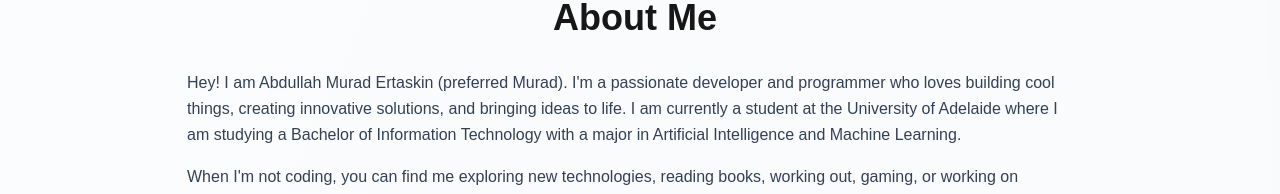
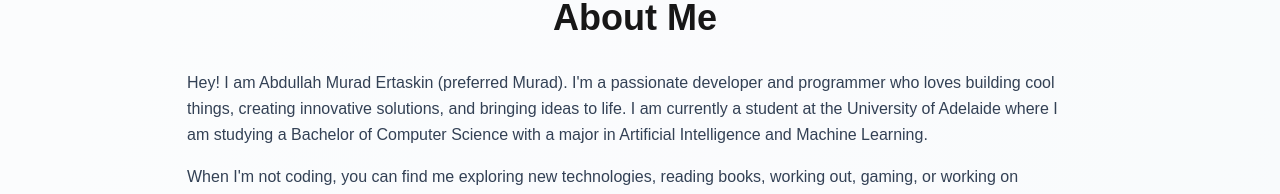
Before and after one commit to MuradErtas/MuradDev, a Next.js app: page / in a window 1280 px wide. Shown: the part 498-692 px from the top of the page. Built offline with nearby package versions, Linux system fonts and the light colour scheme.

Commit message:
Updated Degree

```diff
--- a/app/page.tsx
+++ b/app/page.tsx
@@ -73,7 +73,7 @@
           <h2 className="text-4xl font-bold mb-8 text-center">About Me</h2>
           <div className="prose prose-lg dark:prose-invert max-w-none">
             <p className="text-slate-700 dark:text-slate-300 leading-relaxed">
-              Hey! I am Abdullah Murad Ertaskin (preferred Murad). I'm a passionate developer and programmer who loves building cool things, creating innovative solutions, and bringing ideas to life. I am currently a student at the University of Adelaide where I am studying a Bachelor of Information Technology with a major in Artificial Intelligence and Machine Learning.
+              Hey! I am Abdullah Murad Ertaskin (preferred Murad). I'm a passionate developer and programmer who loves building cool things, creating innovative solutions, and bringing ideas to life. I am currently a student at the University of Adelaide where I am studying a Bachelor of Computer Science with a major in Artificial Intelligence and Machine Learning.
             </p>
             <p className="text-slate-700 dark:text-slate-300 leading-relaxed mt-4">
               When I'm not coding, you can find me exploring new technologies, reading books, working out, gaming,
```
